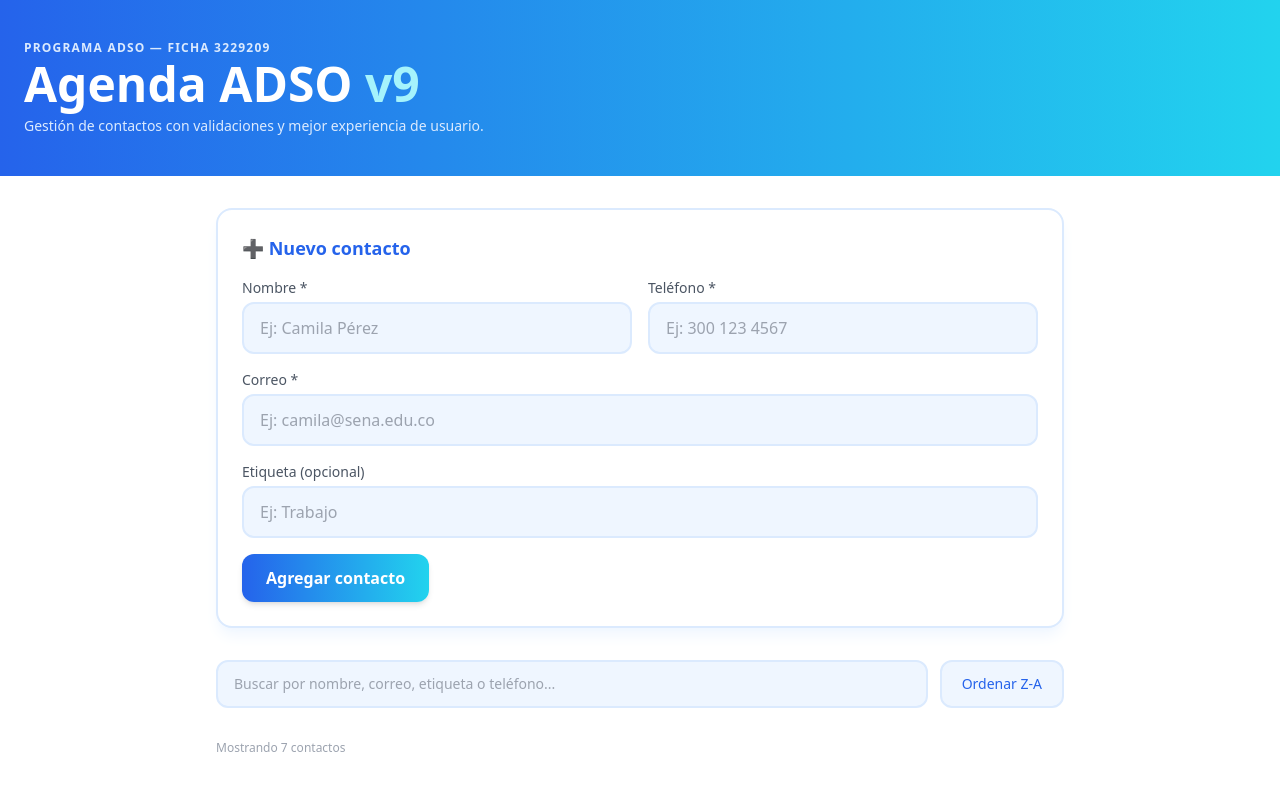
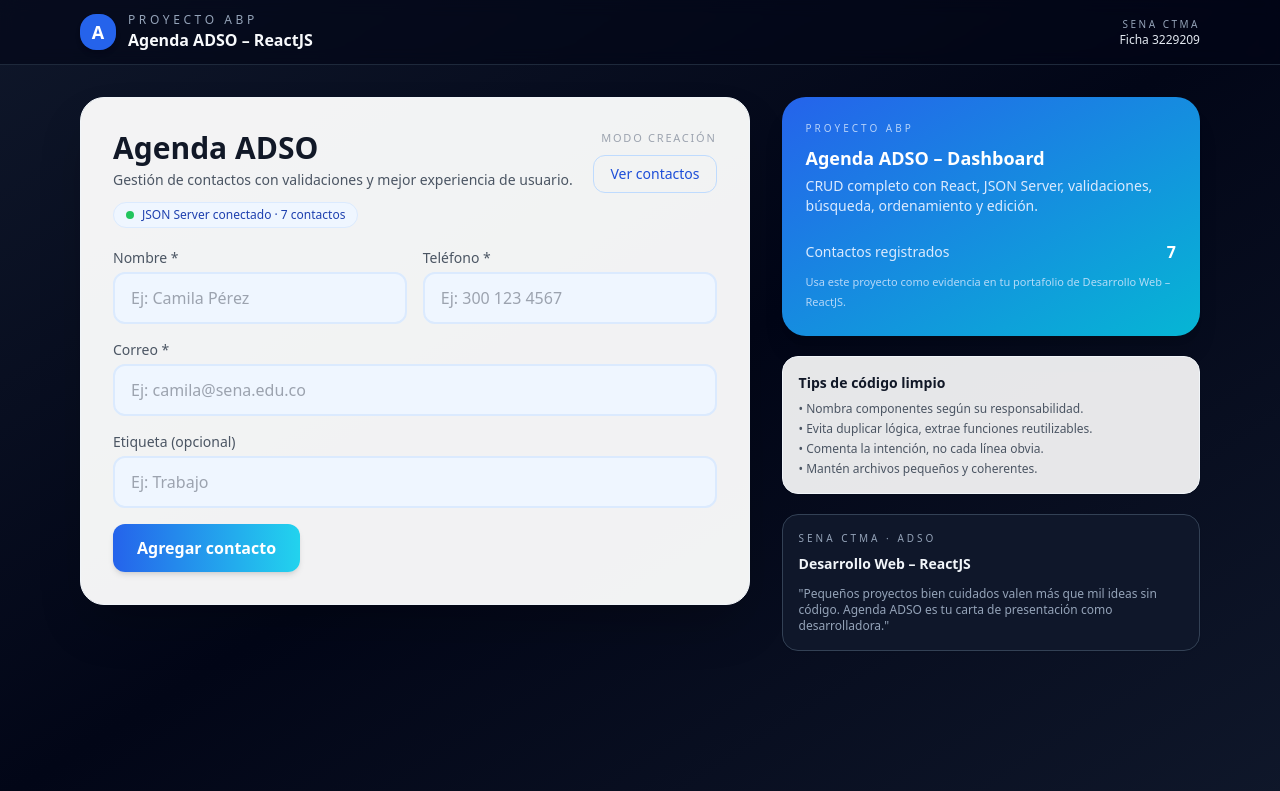
Before and after one commit to robledocordoba123-cmyk/agenda-adso, a React (Vite) app: page / in a window 1280 px wide. Shown: the top 791 px of the page. Built offline with nearby package versions, Linux system fonts and the light colour scheme; data requests are answered from the project's data file.

Commit message:
Clase_11B_Agenda_ADSO_v10_Version_PRO_UI

```diff
--- a/src/App.jsx
+++ b/src/App.jsx
@@ -1,20 +1,36 @@
 // Archivo: src/App.jsx
+// Versión PRO de la Agenda ADSO con dos vistas:
+// - Vista "crear": solo formulario para crear contactos.
+// - Vista "contactos": listado, búsqueda, ordenamiento, edición y eliminación.
+// Solo se modifica App.jsx, los demás archivos quedan igual que en v9.
 import { useEffect, useState } from "react";
-import { listarContactos, crearContacto, eliminarContactoPorId, actualizarContacto } from "./api.js";
+import {
+  listarContactos,
+  crearContacto,
+  actualizarContacto,
+  eliminarContactoPorId,
+} from "./api.js";
 import { APP_INFO } from "./config";
 import FormularioContacto from "./components/FormularioContacto";
 import ContactoCard from "./components/ContactoCard";
 
 export default function App() {
+  // Estado con todos los contactos obtenidos desde la API
   const [contactos, setContactos] = useState([]);
+  // Estado de carga mientras se consulta la API
   const [cargando, setCargando] = useState(true);
+  // Estado para mostrar mensajes de error globales
   const [error, setError] = useState("");
+  // Estado del término de búsqueda (solo se usa en la vista "contactos")
   const [busqueda, setBusqueda] = useState("");
+  // Estado del orden de la lista: true = A-Z, false = Z-A
   const [ordenAsc, setOrdenAsc] = useState(true);
+  // Estado del contacto que se está editando (o null si no hay edición)
+  const [contactoEnEdicion, setContactoEnEdicion] = useState(null);
+  // NUEVO: estado de la vista actual ("crear" o "contactos")
+  const [vista, setVista] = useState("crear");
 
-  // NUEVO CLASE 11: guarda el contacto que se está editando (o null si no hay ninguno)
-  const [contactoEnEdicion, setContactoEnEdicion] = useState(null);
-
+  // useEffect para cargar la lista de contactos al iniciar la aplicación
   useEffect(() => {
     async function cargarContactos() {
       try {
@@ -24,7 +40,7 @@ export default function App() {
         setContactos(data);
       } catch (error) {
         console.error("Error al cargar contactos:", error);
-        setError("No se pudieron cargar los contactos. Verifica que JSON Server esté encendido e intenta de nuevo.");
+        setError("No se pudieron cargar los contactos. Verifica que JSON Server esté encendido.");
       } finally {
         setCargando(false);
       }
@@ -32,24 +48,29 @@ export default function App() {
     cargarContactos();
   }, []);
 
+  // Crear contacto (CREATE): llama a la API y agrega el nuevo contacto al estado
   const agregarContacto = async (nuevo) => {
     try {
       setError("");
       const creado = await crearContacto(nuevo);
+      // Agregamos el contacto recién creado al estado local
       setContactos((prev) => [...prev, creado]);
     } catch (error) {
       console.error("Error al crear contacto:", error);
-      setError("No se pudo guardar el contacto. Verifica tu conexión o que el servidor esté encendido.");
+      setError("No se pudo guardar el contacto. Verifica tu conexión o el servidor.");
       throw error;
     }
   };
 
-  // NUEVO CLASE 11: actualiza el contacto en la API y refresca la lista
+  // Actualizar contacto (UPDATE): llama a la API y reemplaza el contacto en el estado
   const actualizarContactoHandler = async (contactoActualizado) => {
     try {
       setError("");
+      // Llamamos a la API para actualizar el contacto por id
       const actualizado = await actualizarContacto(contactoActualizado.id, contactoActualizado);
+      // Reemplazamos en el estado el contacto que coincide por id
       setContactos((prev) => prev.map((c) => (c.id === actualizado.id ? actualizado : c)));
+      // Salimos de modo edición
       setContactoEnEdicion(null);
     } catch (error) {
       console.error("Error al actualizar contacto:", error);
@@ -58,30 +79,46 @@ export default function App() {
     }
   };
 
+  // Eliminar contacto (DELETE): llama a la API y lo quita del estado local
   const eliminarContacto = async (id) => {
     try {
       setError("");
       await eliminarContactoPorId(id);
+      // Eliminamos del estado local el contacto con ese id
       setContactos((prev) => prev.filter((c) => c.id !== id));
-      // NUEVO CLASE 11: si el que se elimina estaba en edición, cancelamos la edición
+      // Si el contacto estaba en edición, cancelamos la edición
       setContactoEnEdicion((actual) => (actual && actual.id === id ? null : actual));
     } catch (error) {
       console.error("Error al eliminar contacto:", error);
-      setError("No se pudo eliminar el contacto. Vuelve a intentarlo o verifica el servidor.");
+      setError("No se pudo eliminar el contacto. Vuelve a intentarlo.");
     }
   };
 
-  // NUEVO CLASE 11: activa el modo edición con el contacto seleccionado
+  // Activa el modo edición con el contacto seleccionado
   const onEditarClick = (contacto) => {
     setContactoEnEdicion(contacto);
     setError("");
   };
 
-  // NUEVO CLASE 11: cancela la edición y vuelve al modo crear
+  // Cancela la edición y vuelve al modo normal
   const onCancelarEdicion = () => {
     setContactoEnEdicion(null);
   };
 
+  // Cambia a la vista de ver contactos
+  const irAVerContactos = () => {
+    setVista("contactos");
+    setContactoEnEdicion(null); // limpiamos cualquier edición previa
+  };
+
+  // Vuelve a la vista de crear contacto
+  const irACrearContacto = () => {
+    setVista("crear");
+    setContactoEnEdicion(null);
+    setBusqueda(""); // limpiamos el término de búsqueda
+  };
+
+  // Filtramos los contactos según lo que escribió el usuario en el buscador
   const contactosFiltrados = contactos.filter((c) => {
     const termino = busqueda.toLowerCase();
     return (
@@ -92,6 +129,7 @@ export default function App() {
     );
   });
 
+  // Ordenamos los contactos filtrados por nombre A-Z o Z-A
   const contactosOrdenados = [...contactosFiltrados].sort((a, b) => {
     const nombreA = a.nombre.toLowerCase();
     const nombreB = b.nombre.toLowerCase();
@@ -100,36 +138,112 @@ export default function App() {
     return 0;
   });
 
+  // Variables auxiliares para saber en qué vista estamos
+  const estaEnVistaCrear = vista === "crear";
+  const estaEnVistaContactos = vista === "contactos";
+
   return (
-    <main className="min-h-screen bg-white">
-      <header className="bg-gradient-to-r from-blue-600 to-cyan-400 px-6 py-10">
-        <p className="text-xs font-bold text-blue-100 tracking-widest uppercase mb-1">
-          Programa ADSO — Ficha {APP_INFO.ficha}
-        </p>
-        <h1 className="text-5xl font-black text-white">
-          {APP_INFO.titulo} <span className="text-cyan-200">v9</span>
+    <div className="min-h-screen bg-gradient-to-br from-slate-900 via-slate-950 to-slate-900">
+
+      {/* Barra superior */}
+      <header className="border-b border-slate-800 bg-slate-950/60 backdrop-blur">
+        <div className="max-w-6xl mx-auto px-4 py-3 flex items-center justify-between">
+          <div className="flex items-center gap-3">
+            {/* Logo con la letra A */}
+            <div className="h-9 w-9 rounded-2xl bg-blue-600 flex items-center justify-center text-white text-lg font-bold shadow-md">
+              A
+            </div>
+            <div>
+              <p className="text-xs uppercase tracking-[0.3em] text-slate-400">Proyecto ABP</p>
+              <h1 className="text-sm md:text-base font-semibold text-slate-50">
+                Agenda ADSO – ReactJS
               </h1>
-        <p className="text-blue-100 mt-2 text-sm">{APP_INFO.subtitulo}</p>
+            </div>
+          </div>
+          {/* Info de la ficha a la derecha */}
+          <div className="text-right">
+            <p className="text-[10px] uppercase tracking-[0.25em] text-slate-400">SENA CTMA</p>
+            <p className="text-xs text-slate-200">Ficha {APP_INFO.ficha}</p>
+          </div>
+        </div>
       </header>
 
-      <section className="max-w-4xl mx-auto px-6 py-8 space-y-8">
+      {/* Contenido principal en grid de 2 columnas */}
+      <main className="max-w-6xl mx-auto px-4 py-8 pb-14">
+        <div className="grid gap-8 md:grid-cols-[1.6fr,1fr] items-start">
+
+          {/* COLUMNA IZQUIERDA: tarjeta principal que cambia según la vista */}
+          <div className="bg-white/95 rounded-3xl shadow-2xl border border-slate-100 px-6 py-7 md:px-8 md:py-8">
+
+            {/* Encabezado de la tarjeta con botón para cambiar de vista */}
+            <header className="mb-5 flex items-start justify-between gap-3">
+              <div>
+                <h2 className="text-2xl md:text-3xl font-extrabold text-gray-900">
+                  {APP_INFO.titulo}
+                </h2>
+                <p className="text-sm text-gray-600 mt-1">{APP_INFO.subtitulo}</p>
+                {/* Indicador de conexión con JSON Server */}
+                <div className="mt-3 inline-flex items-center gap-2 rounded-full bg-blue-50 px-3 py-1 border border-blue-100">
+                  <span className="h-2 w-2 rounded-full bg-green-500" />
+                  <span className="text-xs font-medium text-blue-800">
+                    JSON Server conectado · {contactos.length} contacto{contactos.length !== 1 && "s"}
+                  </span>
+                </div>
+              </div>
+
+              {/* Botón que cambia según la vista activa */}
+              <div className="flex flex-col items-end gap-2">
+                <span className="text-[11px] uppercase tracking-[0.16em] text-gray-400">
+                  {estaEnVistaCrear ? "Modo creación" : "Modo contactos"}
+                </span>
+                {estaEnVistaCrear ? (
+                  <button
+                    type="button"
+                    onClick={irAVerContactos}
+                    className="text-xs md:text-sm px-4 py-2 rounded-xl border border-blue-200 text-blue-700 hover:bg-blue-50"
+                  >
+                    Ver contactos
+                  </button>
+                ) : (
+                  <button
+                    type="button"
+                    onClick={irACrearContacto}
+                    className="text-xs md:text-sm px-4 py-2 rounded-xl border border-gray-200 text-gray-700 hover:bg-gray-100"
+                  >
+                    Volver a crear contacto
+                  </button>
+                )}
+              </div>
+            </header>
+
+            {/* Mensaje de error global */}
             {error && (
-          <div className="rounded-xl bg-red-50 border border-red-300 px-4 py-3 text-sm text-red-600">
-            {error}
+              <div className="mb-4 rounded-xl bg-red-50 border border-red-200 px-4 py-3">
+                <p className="text-sm font-medium text-red-700">{error}</p>
               </div>
             )}
 
-        {cargando && (
-          <div className="rounded-xl bg-blue-50 border border-blue-300 px-4 py-3 text-sm text-blue-600">
-            Cargando contactos desde la API...
-          </div>
+            {/* Mientras carga mostramos un mensaje */}
+            {cargando ? (
+              <p className="text-sm text-gray-500">Cargando contactos...</p>
+            ) : (
+              <>
+                {/* VISTA CREAR: solo muestra el formulario para crear contactos */}
+                {estaEnVistaCrear && (
+                  <FormularioContacto
+                    onAgregar={agregarContacto}
+                    onActualizar={actualizarContactoHandler}
+                    contactoEnEdicion={null}
+                    onCancelarEdicion={onCancelarEdicion}
+                  />
                 )}
 
-        {/* Formulario: ahora soporta crear y editar */}
-        <div className="bg-white rounded-2xl p-6 border-2 border-blue-100 shadow-lg shadow-blue-50">
-          <h2 className="text-lg font-bold text-blue-600 mb-4">
-            {contactoEnEdicion ? "✏️ Editar contacto" : "➕ Nuevo contacto"}
-          </h2>
+                {/* VISTA CONTACTOS: buscador, lista y formulario de edición */}
+                {estaEnVistaContactos && (
+                  <>
+                    {/* Formulario de edición: solo aparece cuando hay un contacto en edición */}
+                    {contactoEnEdicion && (
+                      <div className="mb-4">
                         <FormularioContacto
                           onAgregar={agregarContacto}
                           onActualizar={actualizarContactoHandler}
@@ -137,52 +251,102 @@ export default function App() {
                           onCancelarEdicion={onCancelarEdicion}
                         />
                       </div>
+                    )}
 
-        <div className="flex flex-col md:flex-row md:items-center gap-3">
+                    {/* Buscador y botón de orden */}
+                    <div className="flex flex-col md:flex-row md:items-center gap-3 mb-4">
+                      <div className="flex-1">
                         <input
                           type="text"
-            className="w-full md:flex-1 rounded-xl border-2 border-blue-100 bg-blue-50 px-4 py-3 text-sm text-gray-800 placeholder-gray-400 focus:outline-none focus:ring-2 focus:ring-cyan-400 focus:border-cyan-400 transition"
+                          className="w-full rounded-xl border-2 border-blue-100 bg-blue-50 px-4 py-3 text-sm text-gray-800 placeholder-gray-400 focus:outline-none focus:ring-2 focus:ring-cyan-400 transition"
                           placeholder="Buscar por nombre, correo, etiqueta o teléfono..."
                           value={busqueda}
                           onChange={(e) => setBusqueda(e.target.value)}
                         />
+                        {/* Contador de resultados */}
+                        <p className="mt-1 text-[11px] text-gray-500">
+                          Mostrando {contactosOrdenados.length} de {contactos.length} contacto{contactos.length !== 1 && "s"}
+                        </p>
+                      </div>
                       <button
                         type="button"
                         onClick={() => setOrdenAsc((prev) => !prev)}
-            className="bg-blue-50 border-2 border-blue-100 text-blue-600 text-sm px-5 py-3 rounded-xl hover:bg-blue-100 transition font-medium"
+                        className="bg-blue-50 border-2 border-blue-100 text-blue-600 text-sm px-5 py-3 rounded-xl hover:bg-blue-100 transition font-medium whitespace-nowrap"
                       >
                         {ordenAsc ? "Ordenar Z-A" : "Ordenar A-Z"}
                       </button>
                     </div>
 
-        <p className="text-xs text-gray-400 -mt-4">
-          Mostrando {contactosOrdenados.length} {contactosOrdenados.length === 1 ? "contacto" : "contactos"}
-        </p>
-
-        <div className="space-y-4">
-          <h2 className="text-lg font-bold text-gray-800">
-            📋 Contactos <span className="text-cyan-500">({contactosOrdenados.length})</span>
-          </h2>
-          {contactosOrdenados.length === 0 && !cargando && (
-            <p className="text-gray-400 text-sm">
+                    {/* Lista de contactos filtrados y ordenados */}
+                    <section className="space-y-3">
+                      {contactosOrdenados.length === 0 ? (
+                        <p className="text-sm text-gray-500">
                           No se encontraron contactos que coincidan con la búsqueda.
                         </p>
-          )}
-          {contactosOrdenados.map((c) => (
+                      ) : (
+                        contactosOrdenados.map((c) => (
                           <ContactoCard
                             key={c.id}
                             {...c}
                             onEliminar={() => eliminarContacto(c.id)}
                             onEditar={() => onEditarClick(c)}
                           />
-          ))}
+                        ))
+                      )}
+                    </section>
+                  </>
+                )}
+              </>
+            )}
           </div>
 
-        <footer className="pt-4 text-xs text-gray-400 border-t border-gray-100">
-          <p>Desarrollo Web – ReactJS | Proyecto Agenda ADSO</p>
-          <p>Instructor: Gustavo Adolfo Bolaños Dorado</p>
-        </footer>
-      </section>
+          {/* COLUMNA DERECHA: Panel lateral con estadísticas y tips */}
+          <aside className="space-y-4 md:space-y-5">
+
+            {/* Banner principal con contador de contactos */}
+            <div className="rounded-3xl bg-gradient-to-br from-blue-600 to-cyan-500 text-white p-6 shadow-xl flex flex-col justify-between min-h-[220px]">
+              <div>
+                <p className="text-[10px] uppercase tracking-[0.3em] text-blue-100/80">Proyecto ABP</p>
+                <h2 className="text-lg font-bold mt-2">Agenda ADSO – Dashboard</h2>
+                <p className="text-sm text-blue-100 mt-1">
+                  CRUD completo con React, JSON Server, validaciones, búsqueda, ordenamiento y edición.
+                </p>
+              </div>
+              <div className="mt-6 space-y-2 text-sm">
+                {/* Contador de contactos registrados */}
+                <p className="flex items-center justify-between">
+                  <span className="text-blue-100">Contactos registrados</span>
+                  <span className="font-semibold text-white text-base">{contactos.length}</span>
+                </p>
+                <p className="text-[11px] text-blue-100/80">
+                  Usa este proyecto como evidencia en tu portafolio de Desarrollo Web – ReactJS.
+                </p>
+              </div>
+            </div>
+
+            {/* Tarjeta de tips de código limpio */}
+            <div className="rounded-2xl bg-white/90 border border-slate-100 p-4 shadow-sm">
+              <h3 className="text-sm font-semibold text-gray-900">Tips de código limpio</h3>
+              <ul className="mt-2 text-xs text-gray-600 space-y-1">
+                <li>• Nombra componentes según su responsabilidad.</li>
+                <li>• Evita duplicar lógica, extrae funciones reutilizables.</li>
+                <li>• Comenta la intención, no cada línea obvia.</li>
+                <li>• Mantén archivos pequeños y coherentes.</li>
+              </ul>
+            </div>
+
+            {/* Tarjeta motivacional SENA */}
+            <div className="rounded-2xl bg-slate-900 border border-slate-700 p-4 text-slate-100 shadow-sm">
+              <p className="text-[10px] uppercase tracking-[0.3em] text-slate-400">SENA CTMA · ADSO</p>
+              <p className="text-sm font-semibold mt-2">Desarrollo Web – ReactJS</p>
+              <p className="text-xs text-slate-400 mt-3">
+                "Pequeños proyectos bien cuidados valen más que mil ideas sin código. Agenda ADSO es tu carta de presentación como desarrolladora."
+              </p>
+            </div>
+
+          </aside>
+        </div>
       </main>
+    </div>
   );
 }
```
Lines whose indentation alone changed are shown as unchanged.
